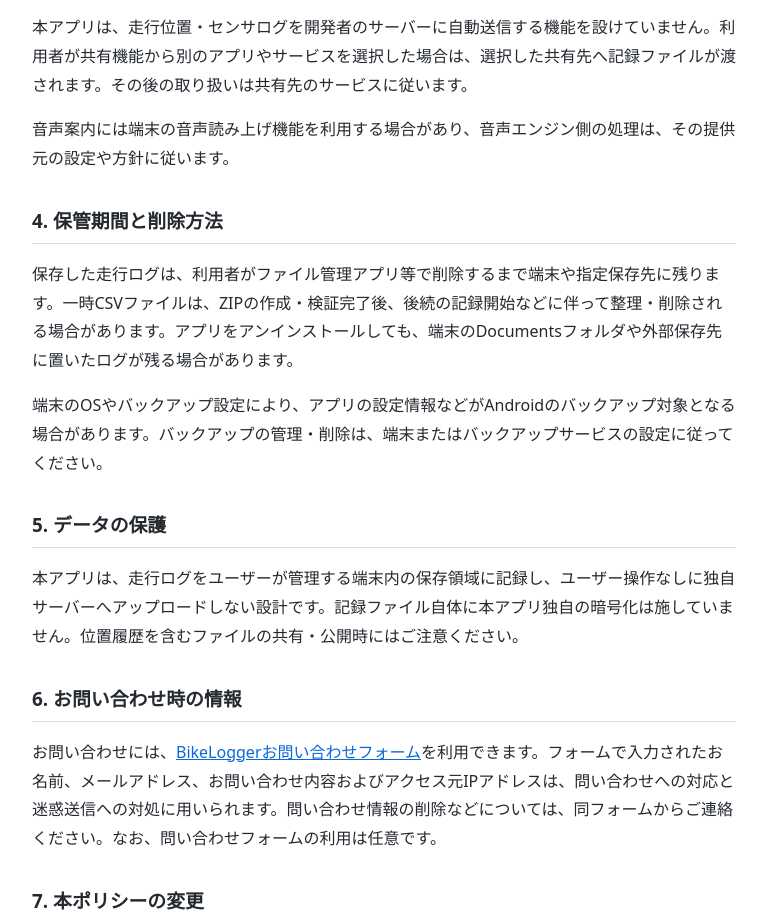
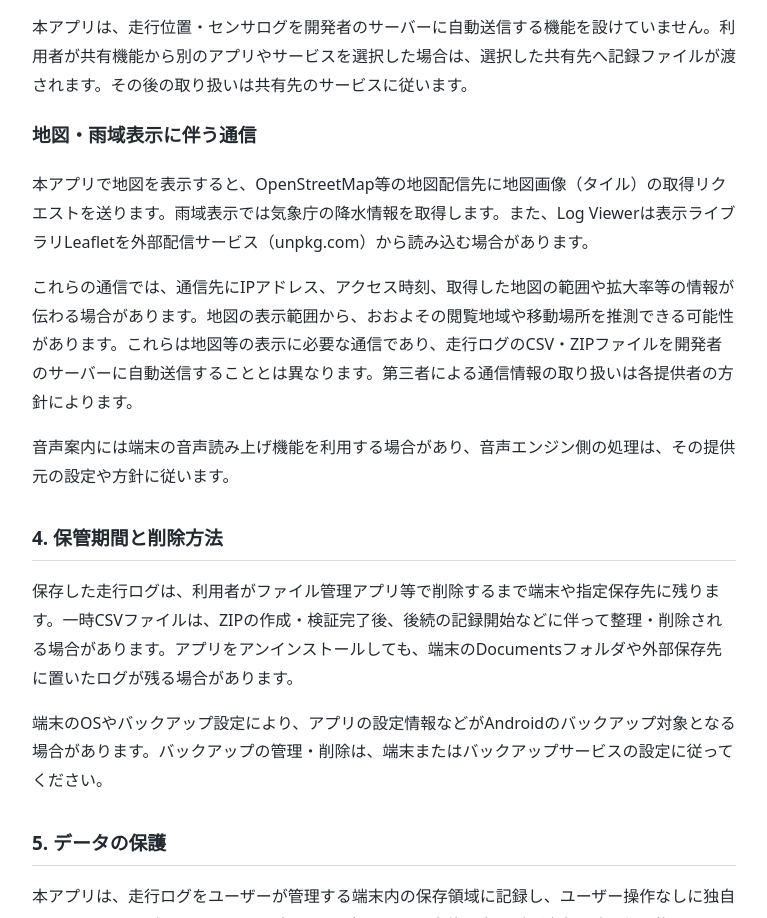
Before and after one commit to motomak/BikeLogger-Public, a plain HTML site: page privacy.html in a window 1280 px wide. Shown: the part 1015-1933 px from the top of the page, without its empty margins (256-1023 px from the left). Drawn offline with Linux system fonts and the light colour scheme.

Commit message:
Clarify map, rain tile and Leaflet CDN network requests in privacy policy

```diff
--- a/privacy.html
+++ b/privacy.html
@@ -36,6 +36,9 @@ footer{border-top:1px solid #d8dee4;padding-top:20px;margin-top:40px;color:#5760
 <h2>3. 記録データの保存先と外部送信</h2>
 <p>走行データは原則として利用者の端末内にCSV・ZIP等のファイルとして保存します。端末内のDocuments/BikeLoggerフォルダ等を使用し、利用者がSDカード等の保存先を指定した場合はそこにもコピーすることがあります。</p>
 <p>本アプリは、走行位置・センサログを開発者のサーバーに自動送信する機能を設けていません。利用者が共有機能から別のアプリやサービスを選択した場合は、選択した共有先へ記録ファイルが渡されます。その後の取り扱いは共有先のサービスに従います。</p>
+<h3>地図・雨域表示に伴う通信</h3>
+<p>本アプリで地図を表示すると、OpenStreetMap等の地図配信先に地図画像（タイル）の取得リクエストを送ります。雨域表示では気象庁の降水情報を取得します。また、Log Viewerは表示ライブラリLeafletを外部配信サービス（unpkg.com）から読み込む場合があります。</p>
+<p>これらの通信では、通信先にIPアドレス、アクセス時刻、取得した地図の範囲や拡大率等の情報が伝わる場合があります。地図の表示範囲から、おおよその閲覧地域や移動場所を推測できる可能性があります。これらは地図等の表示に必要な通信であり、走行ログのCSV・ZIPファイルを開発者のサーバーに自動送信することとは異なります。第三者による通信情報の取り扱いは各提供者の方針によります。</p>
 <p>音声案内には端末の音声読み上げ機能を利用する場合があり、音声エンジン側の処理は、その提供元の設定や方針に従います。</p>
 <h2>4. 保管期間と削除方法</h2>
 <p>保存した走行ログは、利用者がファイル管理アプリ等で削除するまで端末や指定保存先に残ります。一時CSVファイルは、ZIPの作成・検証完了後、後続の記録開始などに伴って整理・削除される場合があります。アプリをアンインストールしても、端末のDocumentsフォルダや外部保存先に置いたログが残る場合があります。</p>
```
